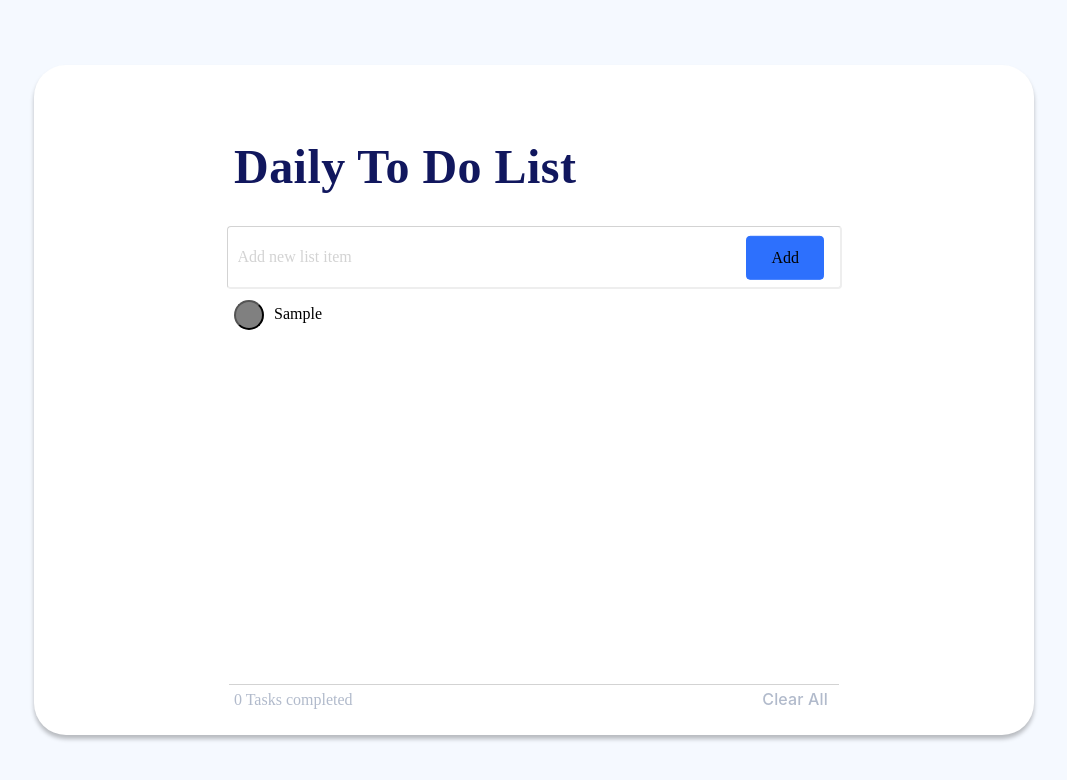
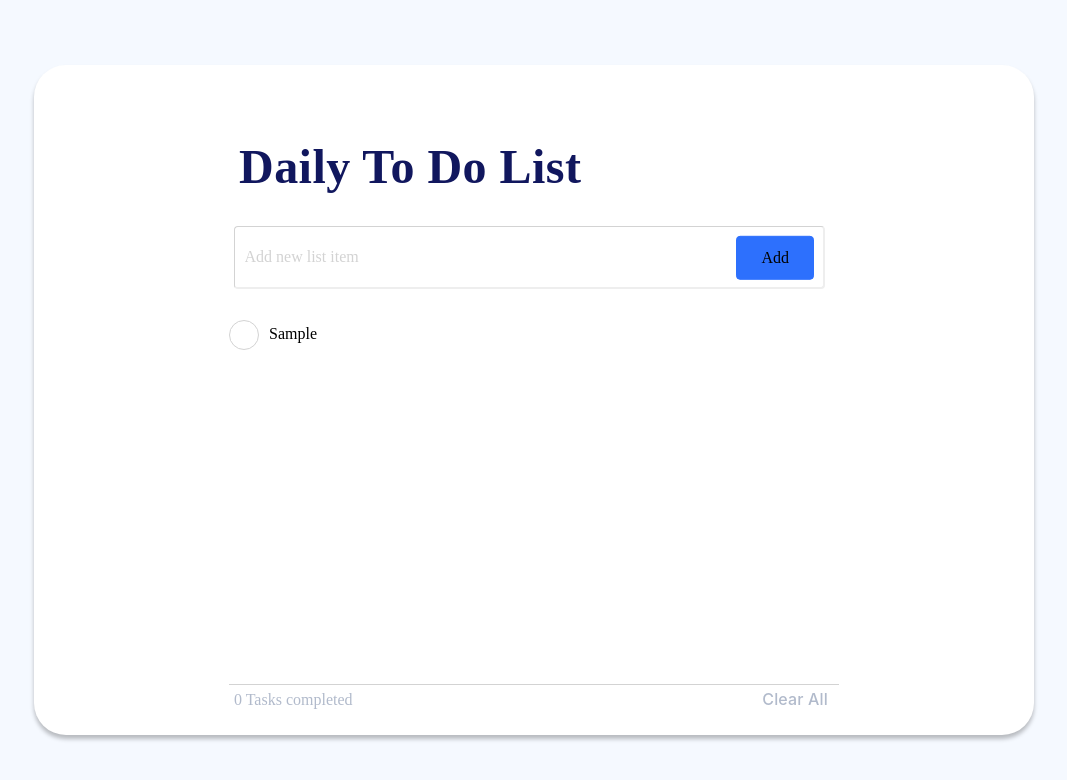
Before and after one commit to Iulicaaa/Daily-To-Do-List, a React (Vite) app: page / in a window 1280 px wide. Both pictures are taken after typing "Sample" into the empty fields and a click on the button "Add". Shown: the top 780 px of the page, without its empty margins (106-1173 px from the left). Built offline with nearby package versions, Linux system fonts and the light colour scheme.

Commit message:
Update UI styles

```diff
--- a/src/App.tsx
+++ b/src/App.tsx
@@ -62,6 +62,7 @@ export default function App() {
     >
       <Title>Daily To Do List</Title>
       <ToDoForm onSubmit={createTodo} />
+
       {sortedTodos.map((todo) => (
         <Container key={todo.id}>
           <button
@@ -69,7 +70,8 @@ export default function App() {
               borderRadius: "50%",
               width: "30px",
               height: "30px",
-              backgroundColor: todo.complete ? "green" : "gray",
+              backgroundColor: todo.complete ? "magenta" : "white",
+              border: "1px solid lightgrey",
             }}
             onClick={() => completeTodo(todo.id)}
           >
@@ -100,11 +102,25 @@ const Title = styled.h1`
   font-weight: 600;
   line-height: normal;
   letter-spacing: 0.48px;
+  text-align: left;
+  padding-left: 10px;
 `;
 
 const CheckMarkIcon = () => (
-  <svg xmlns="http://www.w3.org/2000/svg" viewBox="0 0 52 52">
-    <path d="M26 0C11.664 0 0 11.663 0 26s11.664 26 26 26 26-11.663 26-26S40.336 0 26 0zm0 50C12.767 50 2 39.233 2 26S12.767 2 26 2s24 10.767 24 24-10.767 24-24 24zm10.293-37.707l-14 14c-.391.391-1.023.391-1.414 0l-7-7c-.391-.391-.391-1.023 0-1.414s1.023-.391 1.414 0L22 24.586l12.879-12.879c.391-.391 1.023-.391 1.414 0s.391 1.023 0 1.414z" />
+  <svg
+    xmlns="http://www.w3.org/2000/svg"
+    width="16"
+    height="16"
+    viewBox="0 0 16 16"
+    fill="none"
+  >
+    <path
+      d="M2.66666 8.66667L5.99999 12L13.3333 4.66667"
+      stroke="white"
+      stroke-width="2"
+      stroke-linecap="round"
+      stroke-linejoin="round"
+    />
   </svg>
 );
 
@@ -112,4 +128,5 @@ const Container = styled.div`
   display: flex;
   align-items: center;
   gap: 10px;
+  justify-content: space-between;
 `;
--- a/src/components/Layout.tsx
+++ b/src/components/Layout.tsx
@@ -49,9 +49,16 @@ const Card = styled.div`
   border-radius: 32px;
   background: #fff;
   box-shadow: 0px 4px 4px 0px rgba(0, 0, 0, 0.25);
-  overflow-y: auto; /* Make it scrollable */
 `;
 
 const Content = styled.div`
-  padding: 42px 0px;
+  display: flex;
+  flex-direction: column;
+  justify-content: center;
+  align-items: flex-start;
+  overflow-y: auto; /* Make it vertically scrollable */
+  overflow-x: hidden;
+  width: 80%;
+  max-width: 610px;
+  padding-top: 42px;
 `;
--- a/src/components/ToDoForm.tsx
+++ b/src/components/ToDoForm.tsx
@@ -34,10 +34,11 @@ const Container = styled.div`
   gap: 16px;
   position: relative;
   width: 600px;
+  margin-bottom: 20px;
 `;
 
 const Input = styled.input`
-  width: 100%;
+  width: 96%;
   height: 58px;
   flex-shrink: 0;
   fill: var(--FFFFFF, #fff);
@@ -63,7 +64,7 @@ const Button = styled.button`
   border: 1px solid var(--Mavi, #2d70fd);
   background: #2d70fd;
   position: absolute;
-  right: 10px;
+  right: 15px;
   top: 50%;
   transform: translateY(-50%);
 `;
```
